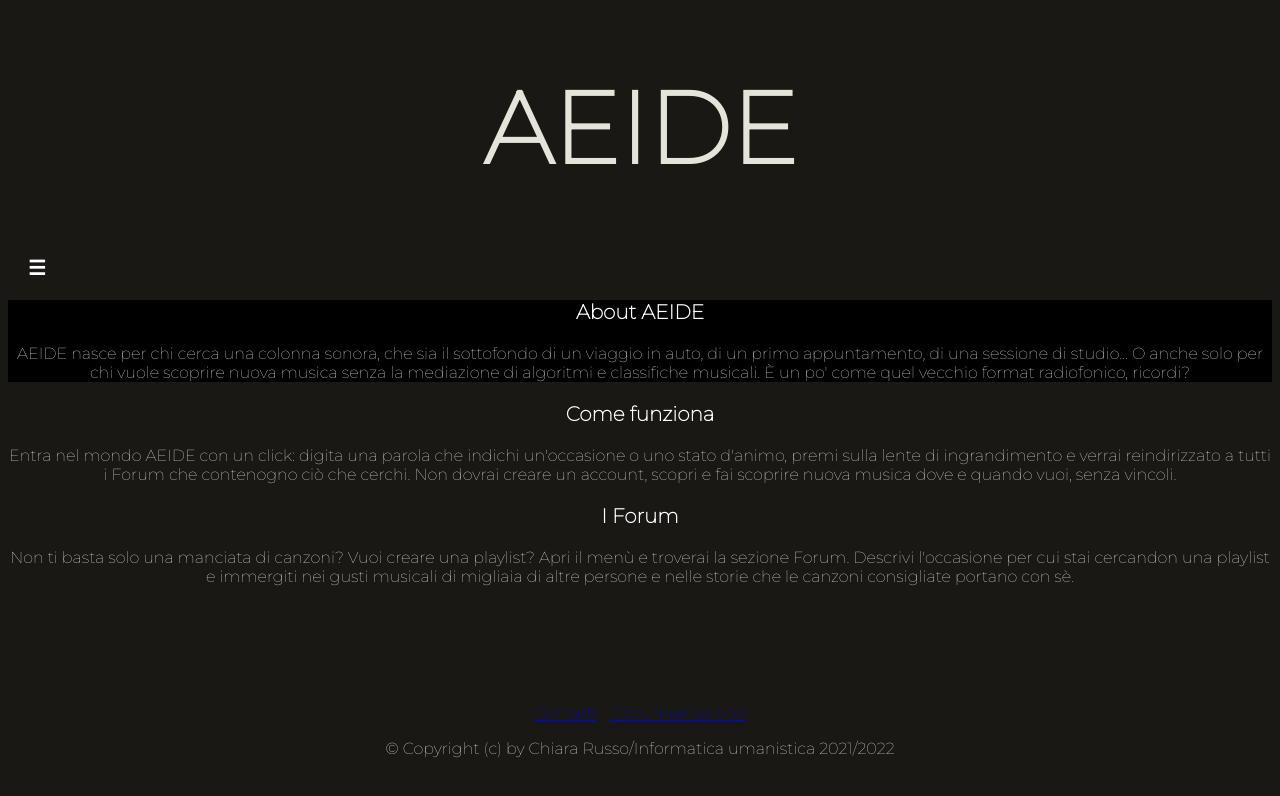
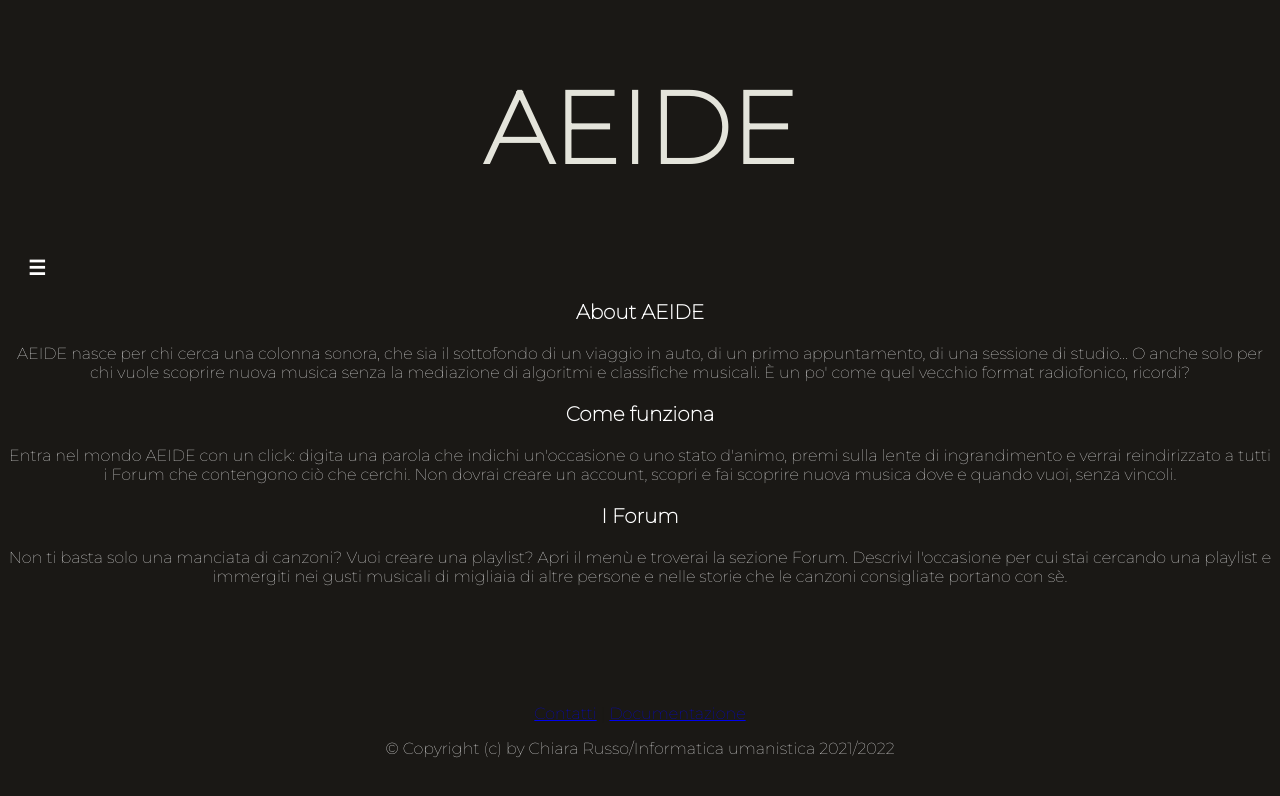
Before and after one commit to chiararusso1/aeide, a plain HTML site: page about.html in a window 1280 px wide. Drawn offline with Linux system fonts and the light colour scheme.

Commit message:
errori di battitura

```diff
--- a/about.html
+++ b/about.html
@@ -35,13 +35,13 @@
 
 		<div class="tre">
 			<h3>Come funziona</h3>
-			<p>Entra nel mondo AEIDE con un click: digita una parola che indichi un'occasione o uno stato d'animo, premi sulla lente di ingrandimento e verrai reindirizzato a tutti i Forum che contenogno ciò che cerchi. Non dovrai creare un account, scopri e fai scoprire nuova musica dove e quando vuoi, senza vincoli.</p>
+			<p>Entra nel mondo AEIDE con un click: digita una parola che indichi un'occasione o uno stato d'animo, premi sulla lente di ingrandimento e verrai reindirizzato a tutti i Forum che contengono ciò che cerchi. Non dovrai creare un account, scopri e fai scoprire nuova musica dove e quando vuoi, senza vincoli.</p>
 
 		</div>
 
 		<div class="quattro">
 			<h3>I Forum</h3>
-			<p>Non ti basta solo una manciata di canzoni? Vuoi creare una playlist? Apri il menù e troverai la sezione Forum. Descrivi l'occasione per cui stai cercandon una playlist e immergiti nei gusti musicali di migliaia di altre persone e nelle storie che le canzoni consigliate portano con sè. </p>
+			<p>Non ti basta solo una manciata di canzoni? Vuoi creare una playlist? Apri il menù e troverai la sezione Forum. Descrivi l'occasione per cui stai cercando una playlist e immergiti nei gusti musicali di migliaia di altre persone e nelle storie che le canzoni consigliate portano con sè. </p>
 
 		</div>
 
--- a/css/style.css
+++ b/css/style.css
@@ -146,7 +146,7 @@ p {
 }
 
 .due {
-	background-color: black;
+	background-color: #1A1815;
 }
 /*SUBMIT FORM*/
 /* Style inputs, select elements and textareas */
```
